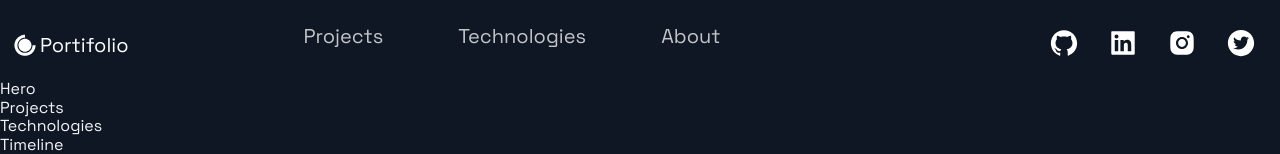
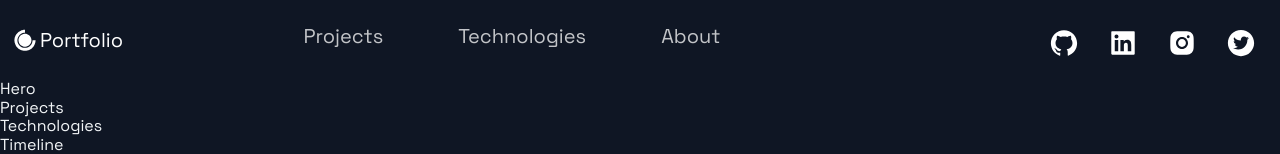
Before and after one commit to Nyakamba/portfolio_website, a Next.js app: page / in a window 1280 px wide. Shown: the top 154 px of the page. Built offline with nearby package versions, Linux system fonts and the light colour scheme.

Commit message:
Header.js

```diff
--- a/src/components/Header/Header.js
+++ b/src/components/Header/Header.js
@@ -22,8 +22,15 @@ const Header = () => (
   <Container>
     <Div1>
       <Link legacyBehavior href="/">
-        <a style={{ display: "flex", alignItems: "center", color: "white" }}>
-          <DiCssdeck size="3rem" /> <Span>Portifolio</Span>
+        <a
+          style={{
+            display: "flex",
+            alignItems: "center",
+            color: "white",
+            marginBottom: "10px",
+          }}
+        >
+          <DiCssdeck size="3rem" /> <Span>Portfolio</Span>
         </a>
       </Link>
     </Div1>
```
